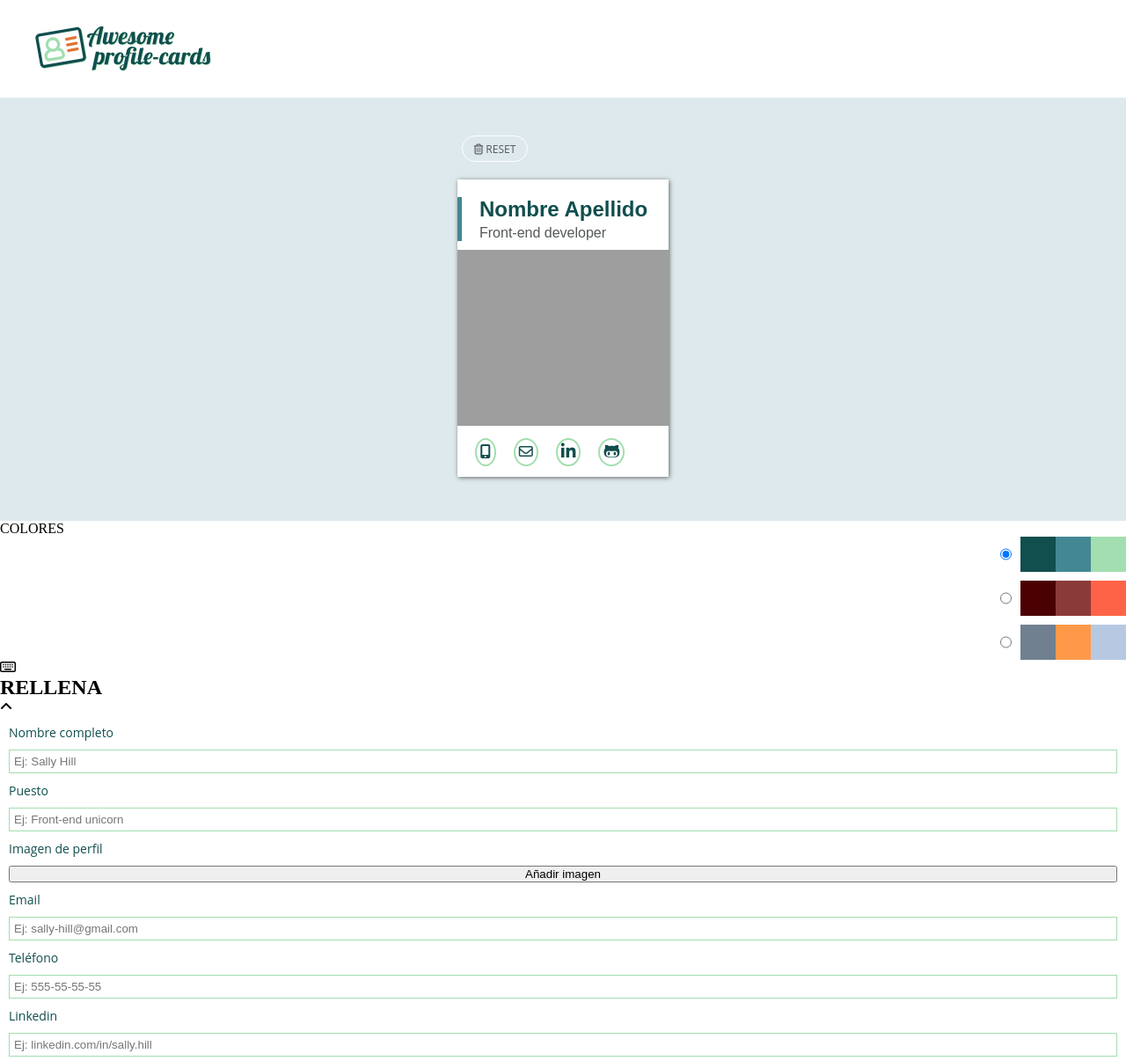
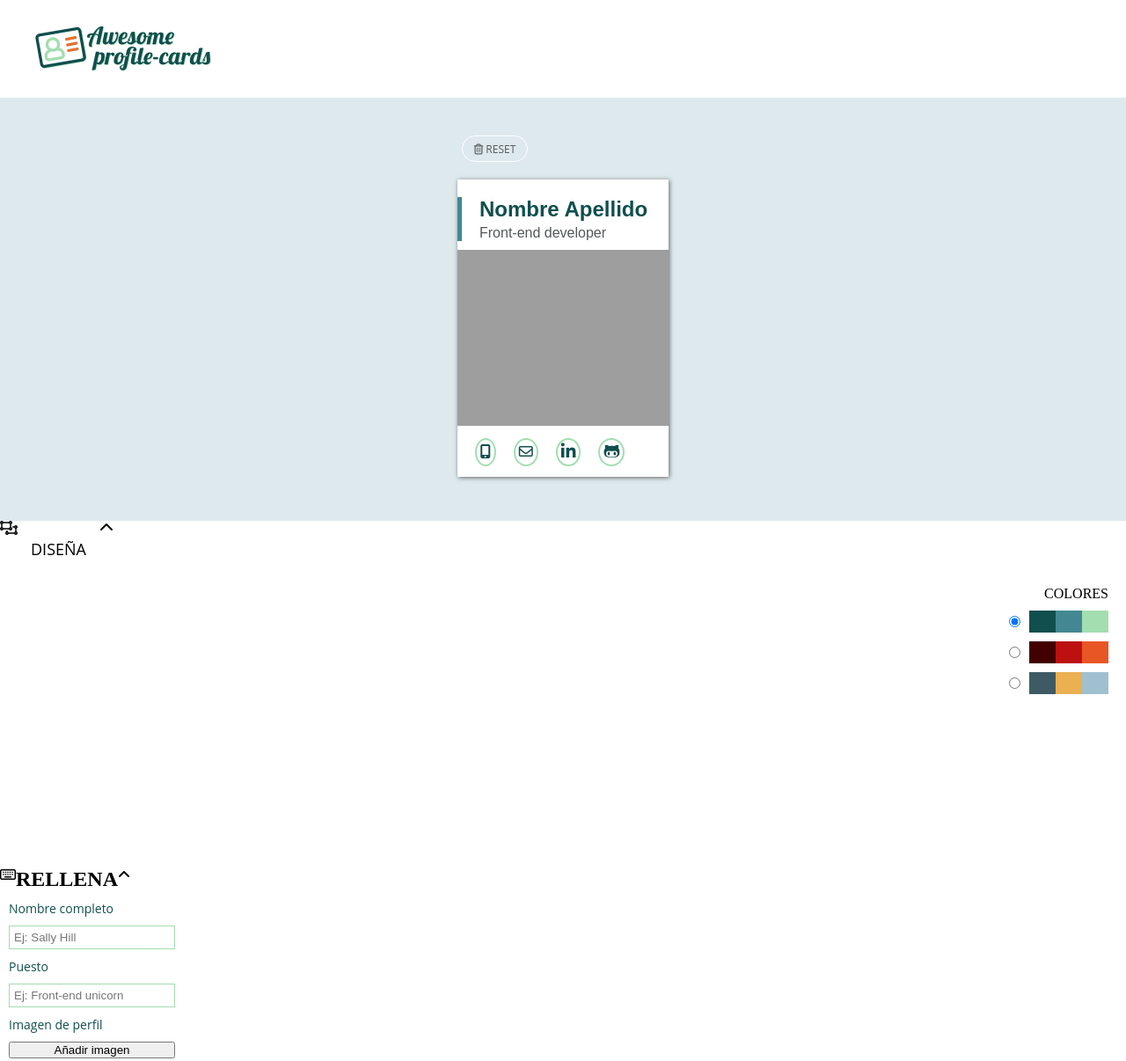
Before and after one commit to victoriagz/project-promo-w-module-2-team-3, a website built with Vite: page src/edit_cards.html in a window 1280 px wide. Shown: the top 1206 px of the page at 88% size. Built offline with nearby package versions, Linux system fonts and the light colour scheme; grey boxes are pictures that could not be loaded.

Commit message:
design styles modified, variables added

```diff
--- a/src/partials/design.html
+++ b/src/partials/design.html
@@ -1,7 +1,11 @@
-<form class="color__selection--form" action="" method="post">
-
-    <p>COLORES</p>
+<fieldset class="form__box">
+    <legend class="form__heading">
+    <i class="far fa-object-ungroup" aria-hidden="true"></i>
+    <h2 class="title">DISEÑA</h2>
+    <i class="fas fa-chevron-up" aria-hidden="true"></i>
+</legend>
     <div class="color__container">
+        <p>COLORES</p>
         <div class="color__container--group">
             <input class="color__input" id="colorScheme1" type="radio" value="1" name="colorScheme" checked />
             <label class="color__option" for="colorScheme1">
@@ -38,4 +42,4 @@
         </div>
     </div>
 
-</form>
+</fieldset>
--- a/src/scss/core/_variables.scss
+++ b/src/scss/core/_variables.scss
@@ -23,12 +23,12 @@ $color-secondary-light: #a2deaf;
 $color-secondary-grey: #dde9ed;
 // palette colors
 
-$color-dried-blood: #4B0101;
-$color-rusty-red: #8B3A3A;
-$color-tomato: #FF6347;
-$color-slate: #708090 ;
-$color-faded-orange: #fe994a;
-$color-light-grey-blue: #B7C9E2;
+$color-dried-blood: #420101;
+$color-rusty-red: #bd1010;
+$color-tomato: #e95626;
+$color-slate: #3e5b65;
+$color-faded-orange: #eab052;
+$color-light-grey-blue: #a0c0cf;
 
 //color-primary-dark/medium/light
 //color-secondary-dark/medium/light
--- a/src/scss/layout/_design.scss
+++ b/src/scss/layout/_design.scss
@@ -4,6 +4,29 @@
   flex-wrap: nowrap;
   align-items: flex-end;
   gap: 10px;
+  padding: 20px;
+  width: 100%;
+  height: 340px;
+}
+
+.form__box{
+  display: flex;
+  align-items: center;
+  border: none;
+}
+
+.form__heading {
+  display: flex;
+  justify-content: space-evenly;
+
+}
+
+.title {
+  font-size: 18px;
+  font-family: $font-main;
+  font-weight: normal;
+  padding: 20px 15px 10px;
+
 }
 
 .color__selection--form {
@@ -33,8 +56,8 @@
   }
 
   &__swatch {
-    width: 40px;
-    height: 40px;
+    width: 30px;
+    height: 25px;
     display: inline-block;
   }
 }
```
